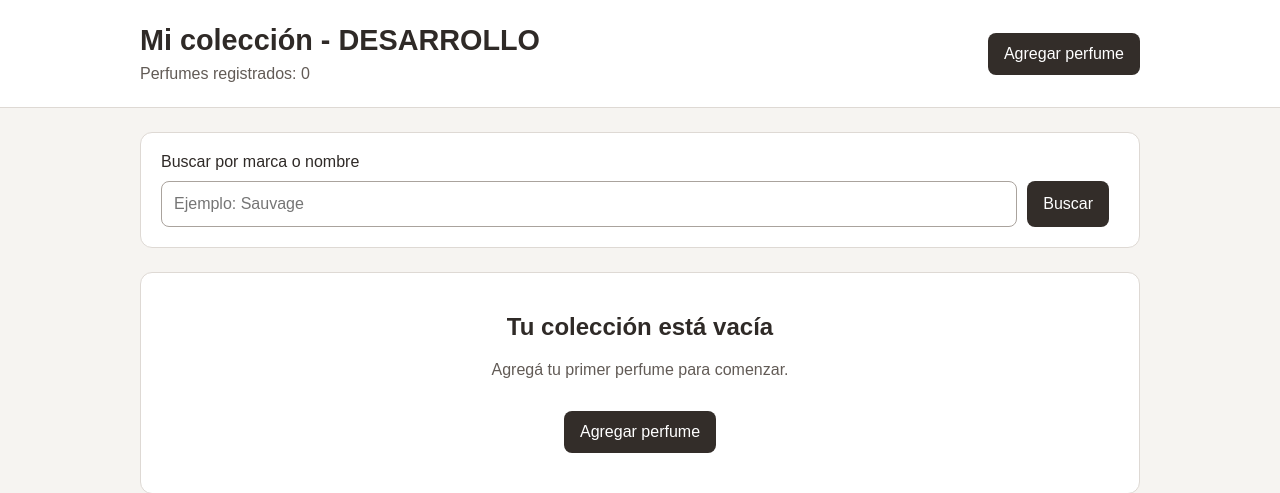
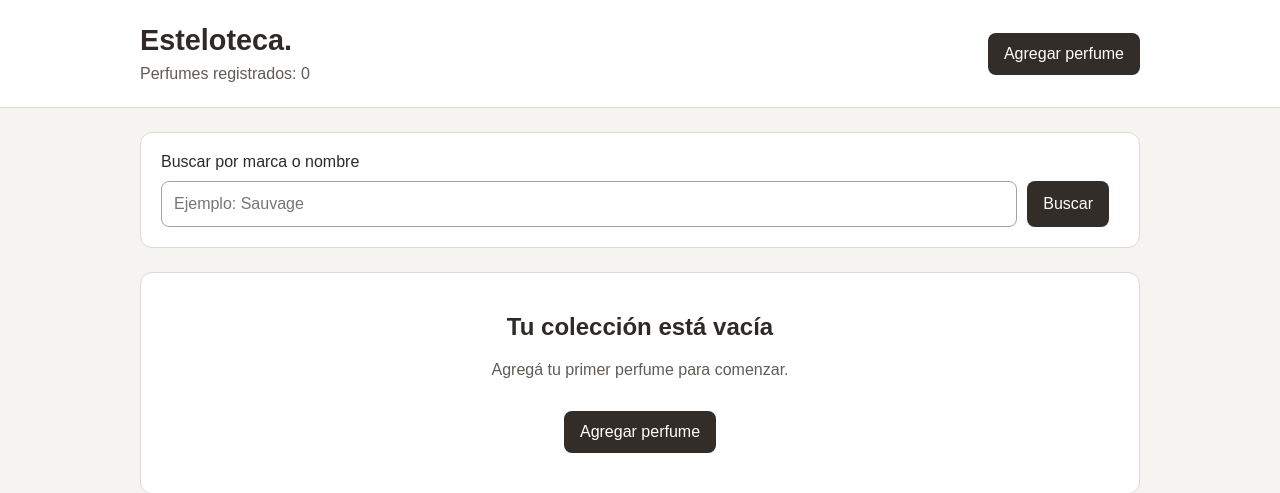
Before and after one commit to nahuelsalda763/Esteloteca, a FastAPI app: page / in a window 1280 px wide. Shown: the top 493 px of the page. Run offline with FastAPI, Linux system fonts and the light colour scheme; data that the repository does not hold is empty.

Commit message:
Pequeño fix en titulo del index

```diff
--- a/templates/index.html
+++ b/templates/index.html
@@ -12,7 +12,7 @@
         <div class="contenedor encabezado-contenido">
 
             <div>
-                <h1>Mi colección - DESARROLLO</h1>
+                <h1>Esteloteca. </h1>
 
                 <p>
                     Perfumes registrados: {{ total_perfumes }}
```
